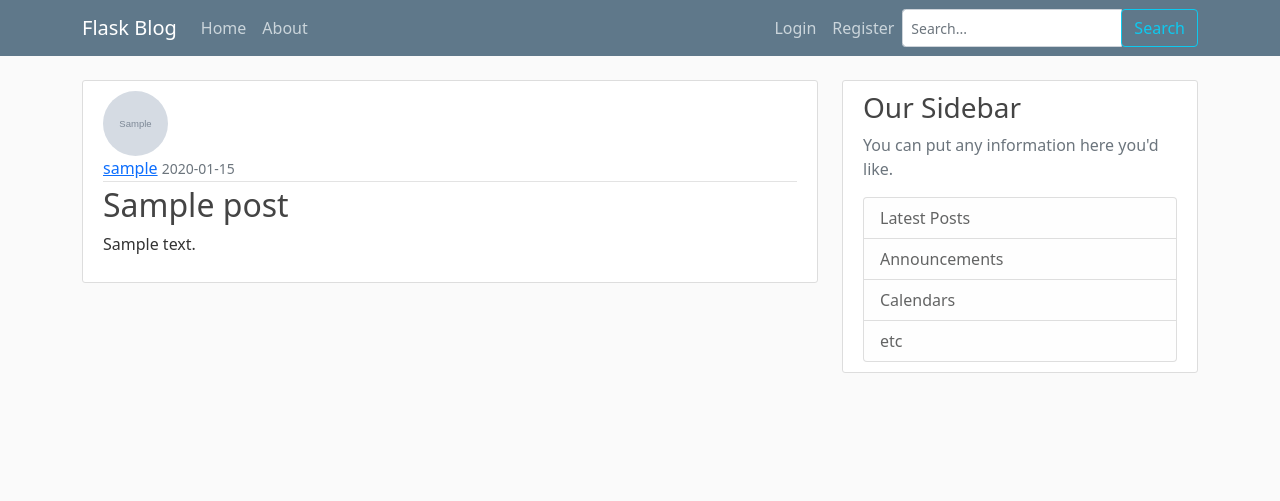
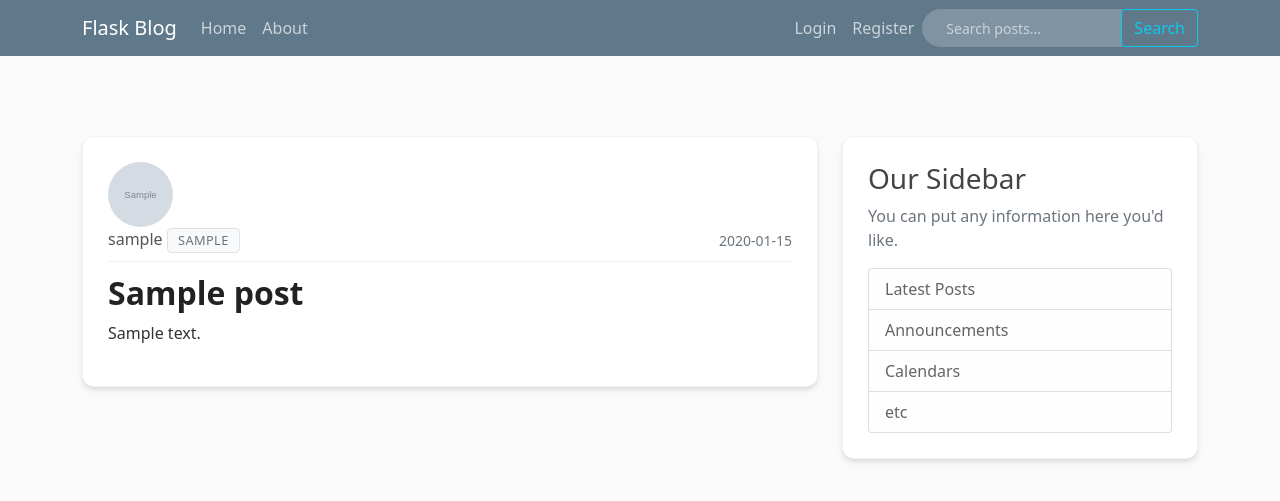
Before and after one commit to autumnmoon11/flask_blog, a Flask app: page /post/1 in a window 1280 px wide. Shown: the top 501 px of the page. Run offline with Flask 3, Linux system fonts and the light colour scheme; tables that the repository leaves empty hold one stand-in row (values such as "Sample post"); grey boxes marked "Sample" are stand-in pictures.

Commit message:
UI Overhaul: sticky navbar, elevated post cards, and modern search results

```diff
--- a/flaskblog/models.py
+++ b/flaskblog/models.py
@@ -15,6 +15,9 @@ class SearchableMixin(object):
     def search(cls, expression, page, per_page):
         # Query the specific index for this model
         if not current_app.elasticsearch:
+            return [], 0, []
+        if not current_app.elasticsearch.indices.exists(index=cls.__tablename__):
+            cls.create_index()  # Proactively fix the missing index
             return [], 0, []
         search = current_app.elasticsearch.search(
             index=cls.__tablename__,
--- a/flaskblog/static/main.css
+++ b/flaskblog/static/main.css
@@ -1,8 +1,12 @@
 body {
     background: #fafafa;
     color: #333333;
-    margin-top: 5rem;
+    margin-top: 0;
   }
+
+  main[role="main"] {
+    padding-top: 5rem;
+}
 
   h1, h2, h3, h4, h5, h6 {
     color: #444444;
@@ -26,18 +30,34 @@ body {
 
   .content-section {
     background: #ffffff;
-    padding: 10px 20px;
-    border: 1px solid #dddddd;
-    border-radius: 3px;
-    margin-bottom: 20px;
+    padding: 25px;
+    border: 1px solid rgba(0,0,0,0.05);
+    border-radius: 12px;
+    margin-bottom: 25px;
+
+    box-shadow: 0 4px 6px -1px rgba(0, 0, 0, 0.1),
+                0 2px 4px -1px rgba(0, 0, 0, 0.06);
+
+    transition: all 0.3s cubic-bezier(0.25, 0.8, 0.25, 1);
+  }
+
+  /* Make the whole card interactive */
+  .content-section:hover {
+    transform: translateY(-4px);
+    box-shadow: 0 10px 15px -3px rgba(0, 0, 0, 0.1),
+                0 4px 6px -2px rgba(0, 0, 0, 0.05);
+    border-color: #007bff;
   }
 
   .article-title {
-    color: #444444;
+    color: #222222;
+    font-weight: 700;
+    text-decoration: none;
+    transition: color 0.2s;
   }
 
   a.article-title:hover {
-    color: #428bca;
+    color: #007bff;
     text-decoration: none;
   }
 
@@ -52,15 +72,37 @@ body {
   }
 
   .article-metadata {
-    padding-bottom: 1px;
-    margin-bottom: 4px;
-    border-bottom: 1px solid #e3e3e3
+    display: flex;
+    align-items: center;
+    justify-content: space-between;
+    padding-bottom: 8px;
+    margin-bottom: 12px;
+    border-bottom: 1px solid #f0f0f0;
+  }
+
+  .article-metadata a {
+    font-weight: 500;
+    color: #555;
+    transition: color 0.2s;
+    text-decoration: none;
   }
 
   .article-metadata a:hover {
-    color: #333;
+    color: #007bff;
     text-decoration: none;
   }
+
+  .article-metadata .badge {
+    padding: 0.4em 0.8em !important;
+    font-weight: 500 !important;
+    font-size: 80% !important;
+    letter-spacing: 0.03em;
+    text-transform: uppercase;
+    vertical-align: middle;
+    background-color: #f8f9fa;
+    border: 1px solid #dee2e6 !important;
+    color: #6c757d !important;
+}
 
   .article-svg {
     width: 25px;
@@ -80,11 +122,44 @@ body {
   }
 
   /* Styling for Elasticsearch search highlights */
-article em {
-  background-color: #fff3cd; /* Soft yellow highlight */
-  color: #856404;            /* Dark text for contrast */
-  font-style: normal;        /* Remove italics for a cleaner 'marker' look */
-  font-weight: bold;
-  padding: 1px 3px;
-  border-radius: 3px;
+  article em {
+    background-color: rgba(255, 193, 7, 0.2); /* Soft Amber glow */
+    color: #856404;
+    font-style: normal;
+    font-weight: 600;
+    padding: 1px 4px;
+    border-radius: 3px;
+    border-bottom: 2px solid #ffc107; /* Adds a "marker" underline look */
+    transition: all 0.2s ease-in-out;
 }
+
+article em:hover {
+    background-color: rgba(255, 193, 7, 0.4);
+}
+
+/* Modern Pill Search Bar */
+.navbar .form-control {
+  border-radius: 20px;
+  padding-left: 1.5rem;
+  background-color: rgba(255, 255, 255, 0.2); /* Semi-transparent */
+  border: none;
+  color: white;
+  transition: all 0.3s ease;
+  width: 200px;
+}
+
+.navbar .form-control:focus {
+  background-color: rgba(255, 255, 255, 1);
+  color: #333;
+  width: 300px; /* Expands on click! */
+  box-shadow: 0 4px 12px rgba(0,0,0,0.15);
+}
+
+/* Make the placeholder text readable on the dark nav */
+.navbar .form-control::placeholder {
+  color: #cbd5db;
+}
+
+.navbar .form-control:focus::placeholder {
+  color: #999;
+}
--- a/flaskblog/templates/layout.html
+++ b/flaskblog/templates/layout.html
@@ -15,8 +15,8 @@
     {% endif %}
 </head>
 <body>
-    <header class="site-header">
-        <nav class="navbar navbar-expand-md navbar-dark bg-steel fixed-top">
+    <header class="site-header sticky-top">
+        <nav class="navbar navbar-expand-md navbar-dark bg-steel">
             <div class="container">
                 <a class="navbar-brand mr-4" href="/">Flask Blog</a>
                 <button class="navbar-toggler" type="button" data-toggle="collapse" data-target="#navbarToggle" aria-controls="navbarToggle" aria-expanded="false" aria-label="Toggle navigation">
@@ -40,7 +40,7 @@
                     </div>
                     <form class="form-inline ml-auto" method="GET" action="{{ url_for('main.search') }}">
                         <div class="input-group input-group-sm">
-                            <input class="form-control" type="search" name="q" placeholder="Search..." aria-label="Search" value="{{ q or '' }}">
+                            <input class="form-control" type="search" name="q" placeholder="Search posts..." aria-label="Search" value="{{ q or '' }}">
                             <div class="input-group-append">
                                 <button class="btn btn-outline-info" type="submit">Search</button>
                             </div>
@@ -65,7 +65,7 @@
                 {% block content %}{% endblock %}
             </div>
             <div class="col-md-4">
-                <div class="content-section">
+                <div class="content-section sticky-top" style="top: 5.5rem;">
                     <h3>Our Sidebar</h3>
                     <p class='text-muted'>You can put any information here you'd like.</p>
                     <ul class="list-group">
--- a/flaskblog/templates/post.html
+++ b/flaskblog/templates/post.html
@@ -5,7 +5,12 @@
          alt="{{ post.author.username }}" >
     <div class="media-body">
       <div class="article-metadata">
-        <a class="mr-2" href="{{ url_for('users.user_posts', username=post.author.username) }}">{{ post.author.username }}</a>
+        <div>
+          <a class="mr-2" href="{{ url_for('users.user_posts', username=post.author.username) }}">{{ post.author.username }}</a>
+          <span class="badge badge-light border text-muted ml-2" style="font-weight: 500;">
+            {{ post.category }}
+        </span>
+        </div>
         <small class="text-muted">{{ post.date_posted.strftime('%Y-%m-%d') }}</small>
         {% if post.author == current_user %}
           <div>
```
Also changed, not shown: flaskblog/templates/home.html (+6 -2 lines), flaskblog/templates/search.html (+13 -3 lines), README.md.
